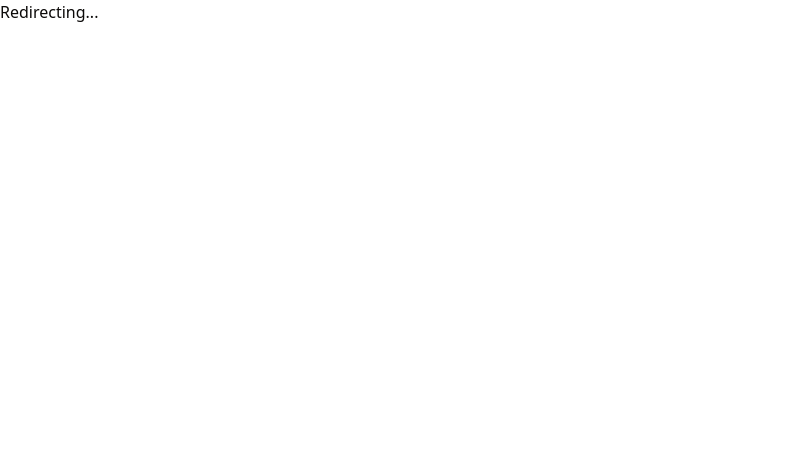
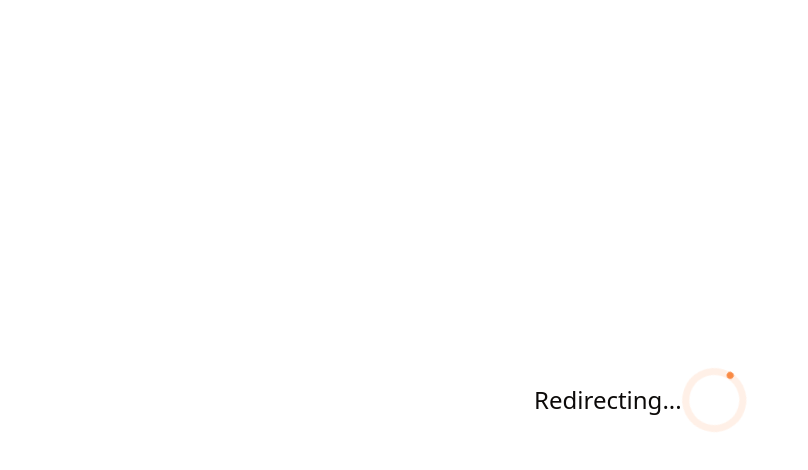
Before and after one commit to PatLuo/ride-viz, a Next.js app: page /callback in a window 1280 px wide. Shown: the top 470 px of the page, without its empty margins (0-808 px from the left). Built offline with nearby package versions, Linux system fonts and the light colour scheme.

Commit message:
style redirect page

```diff
--- a/app/callback/page.tsx
+++ b/app/callback/page.tsx
@@ -1,6 +1,7 @@
 "use client";
 import { useEffect } from "react";
 import { useSearchParams, useRouter } from "next/navigation";
+import { MoonLoader } from "react-spinners";
 
 export default function Callback() {
 	const router = useRouter();
@@ -33,5 +34,10 @@ export default function Callback() {
 		fetchToken();
 	}, []);
 
-  return <div>Redirecting...</div>;
+	return (
+		<div className="h-screen flex items-center justify-center">
+			<p className="text-2xl">Redirecting...</p>
+			<MoonLoader color="#f8701b" loading={true} size={50} />
+		</div>
+	);
 }
```
Lines whose indentation alone changed are shown as unchanged.
